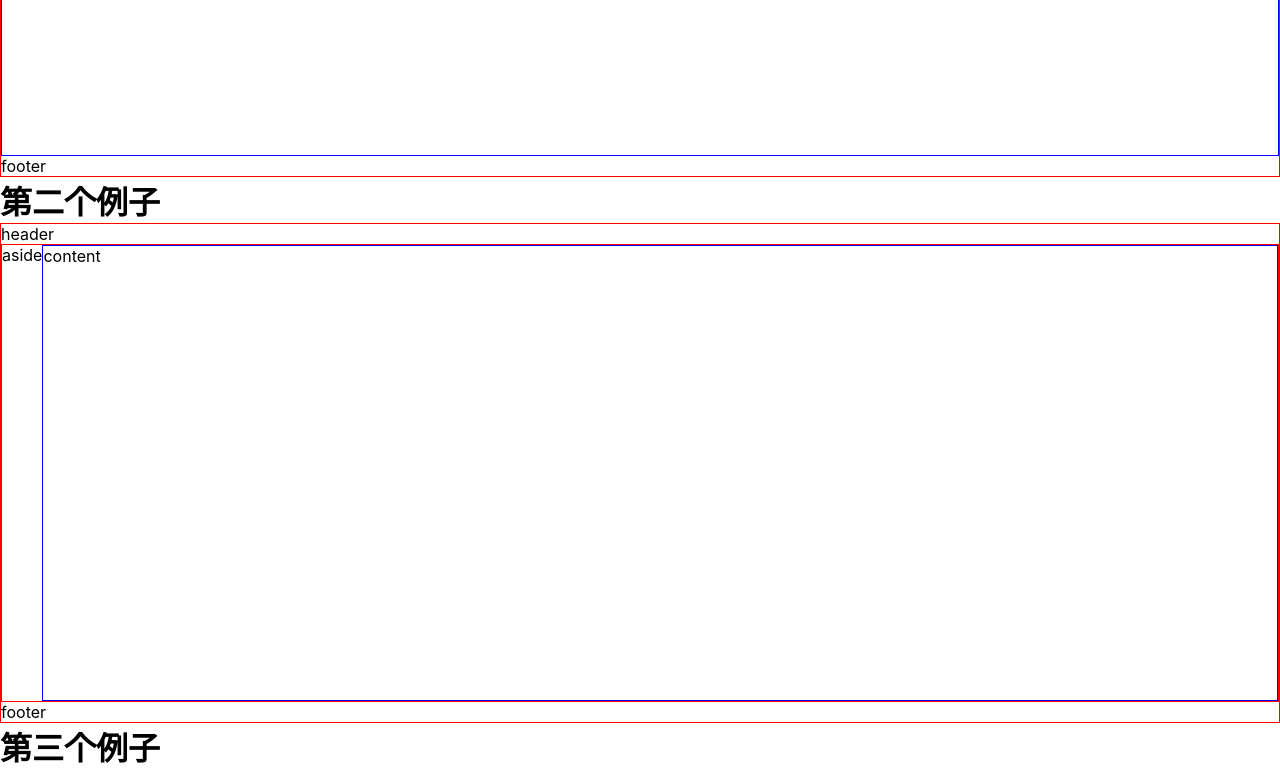
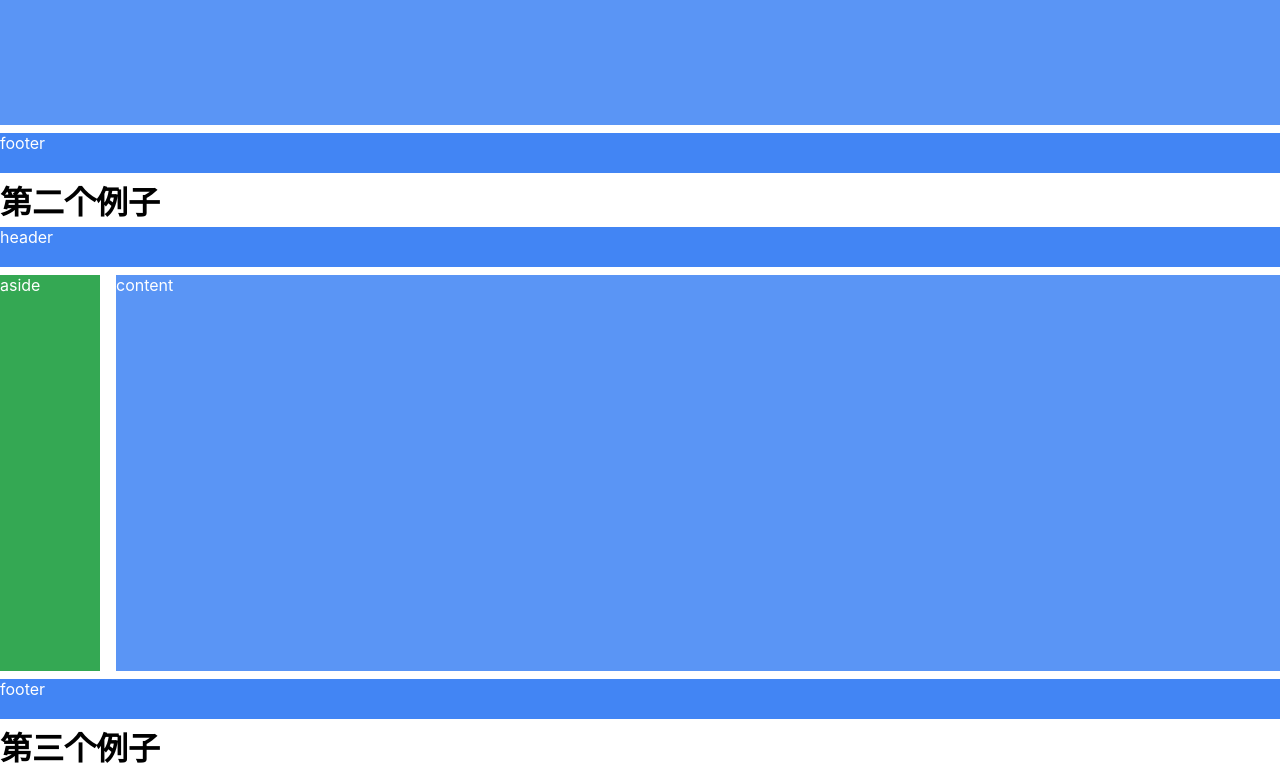
Before and after one commit to adekang/lu-ui, a React app: page / in a window 1280 px wide. Shown: the part 440-1208 px from the top of the page. Built offline with nearby package versions, Linux system fonts and the light colour scheme.

Commit message:
实现layout布局

```diff
--- a/src/App.tsx
+++ b/src/App.tsx
@@ -1,6 +1,6 @@
 import React from 'react';
 import './style/App.scss';
-import LIcon from 'src/components/Icon';
+import Icon from 'src/components/Icon';
 import Input from 'src/components/Input';
 import LayoutExample from 'components/Layout/layout.example';
 
@@ -14,7 +14,7 @@ function App() {
   return (
     <div className="wrapper">
       <h1>你好</h1>
-      <LIcon
+      <Icon
         name="qq"
         color="#000"
         onClick={ok}
--- a/src/components/Icon/index.tsx
+++ b/src/components/Icon/index.tsx
@@ -10,7 +10,7 @@ interface IconProps extends React.SVGAttributes<SVGElement> {
   onClick?: () => void;
 }
 
-const LIcon: React.FC<IconProps> = props => {
+const Icon: React.FC<IconProps> = props => {
   const {name, color = '#333', onClick, className = '', ...restProps} = props;
 
   return (
@@ -26,4 +26,4 @@ const LIcon: React.FC<IconProps> = props => {
   );
 };
 
-export default LIcon;
+export default Icon;
--- a/src/components/Layout/layout.example.tsx
+++ b/src/components/Layout/layout.example.tsx
@@ -4,6 +4,7 @@ import Header from 'components/Layout/header';
 import Footer from 'components/Layout/footer';
 import Content from 'components/Layout/content';
 import Aside from 'components/Layout/aside';
+import './layout.exmaple.scss';
 
 export default () => {
 
--- a/src/components/Layout/layout.exmaple.scss
+++ b/src/components/Layout/layout.exmaple.scss
@@ -16,6 +16,7 @@
   width: 100px;
   margin: 4px 0;
   color: white;
+  margin-right: 8px;
 }
 
 .z + .y, .y + .z, .z + .gu-layout {
--- a/src/components/Layout/layout.scss
+++ b/src/components/Layout/layout.scss
@@ -3,11 +3,9 @@
 .lu-layout {
   display: flex;
   flex-direction: column;
-  border: 1px solid red;
 
   &-content {
     flex-grow: 1;
-    border: 1px solid blue;
   }
 
   & & {
--- a/src/components/Layout/layout.tsx
+++ b/src/components/Layout/layout.tsx
@@ -11,7 +11,8 @@ interface Props extends React.HTMLAttributes<HTMLElement> {
 
 const Layout: React.FunctionComponent<Props> = (props) => {
   const {className, ...rest} = props;
-  const children = props.children as Array<ReactElement>;
+
+  const children = props.children as ReactElement[];
   const hasAside = 'length' in children &&
     children.reduce((result, node) => result || node.type === Aside, false);
   return (
```
Also changed, not shown: 1 other file (tests, documents, lock files or other folders).
